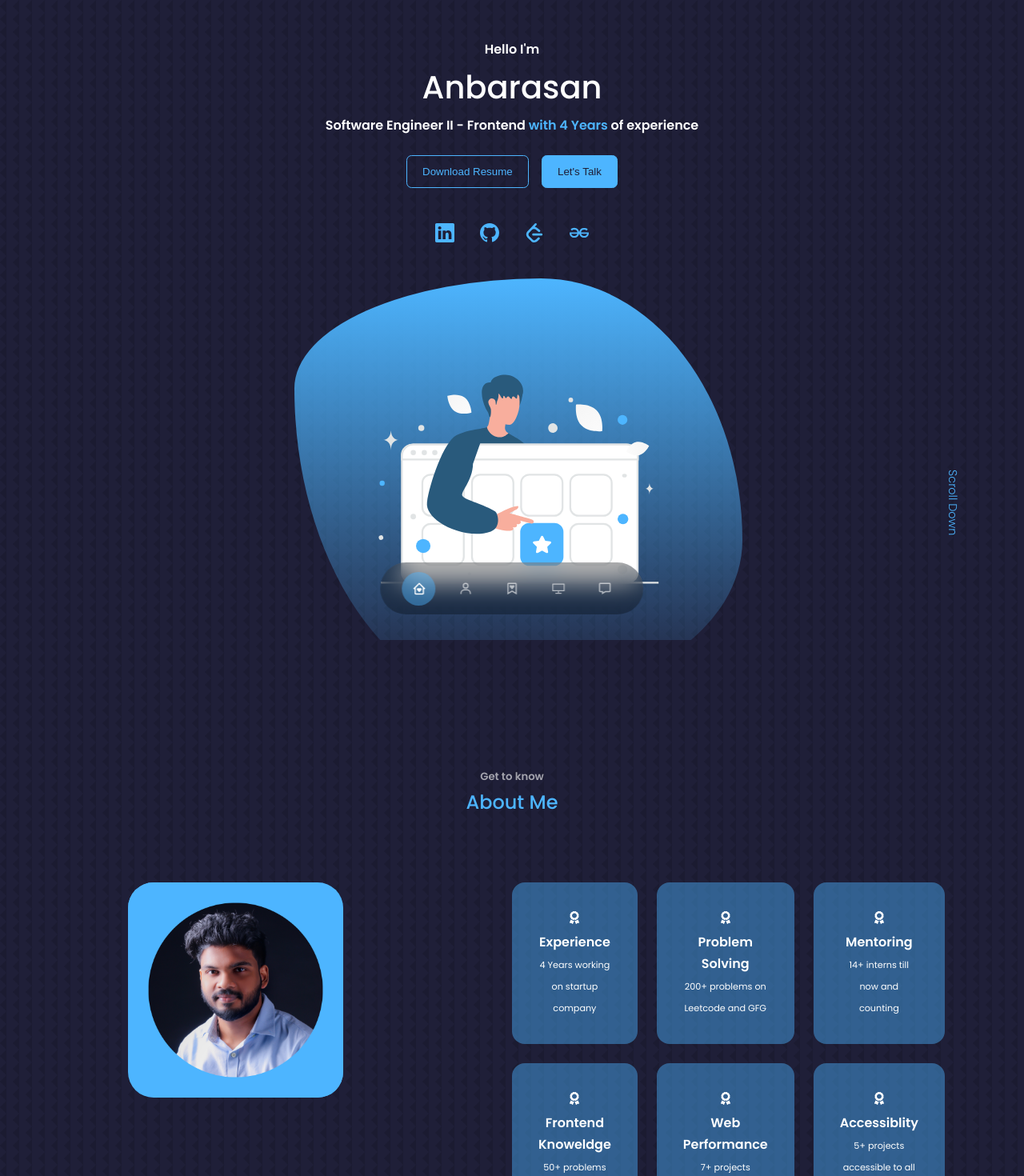
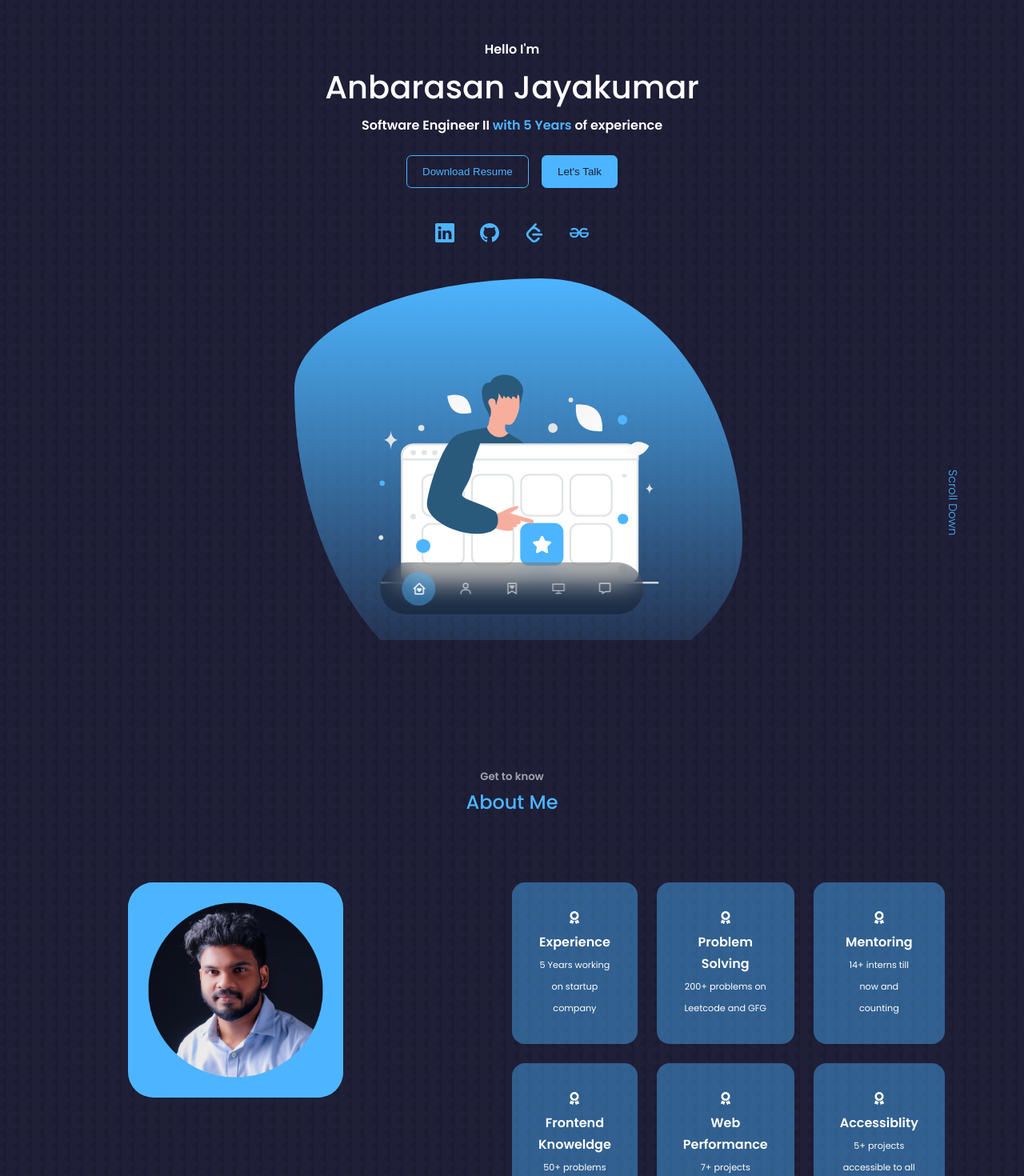
Before and after one commit to AnbarasanJ24/Portfolio-Anbarasan, a React (Create React App) app: page / in a window 1280 px wide. Shown: the top 1470 px of the page at 80% size. Built offline with nearby package versions, Linux system fonts and the light colour scheme.

Commit message:
Modified Resume and Contact Details

```diff
--- a/src/components/contact/Contact.jsx
+++ b/src/components/contact/Contact.jsx
@@ -1,10 +1,11 @@
-import React, { useRef } from 'react';
+import React, {  useRef } from 'react';
 import emailjs from 'emailjs-com';
 import './contact.css'
 import { BiMailSend } from 'react-icons/bi'
 import { BsWhatsapp } from 'react-icons/bs'
 
 const Contact = () => {
+
   const form = useRef();
 
   const sendEmail = (e) => {
@@ -36,7 +37,7 @@ const Contact = () => {
           <article className='contact__option'>
             <BsWhatsapp className='.contact__option-icon' />
             <h4>WhatsApp</h4>
-            <h5>+971 521587915</h5>
+            <h5>+971 521157855</h5>
             <a href="https://api.whatsapp.com/?send?phone=+971521587915"
               target='_blank' rel="noreferrer">Send a quick message</a>
           </article>
--- a/src/components/footer/Footer.jsx
+++ b/src/components/footer/Footer.jsx
@@ -24,7 +24,7 @@ const Footer = () => {
               target='_blank' rel="noreferrer"><BsWhatsapp className='footer__icons'/></a>
       </div>
       <div className="footer__copyright">
-        <small> Handcrafted with Love! &copy; 2022</small>
+        <small> Handcrafted with Love! &copy; 2023</small>
       </div>
     </footer>
   )
--- a/src/components/header/Header.jsx
+++ b/src/components/header/Header.jsx
@@ -9,8 +9,8 @@ const Header = () => {
     <header className='header__container'>
       <div className='container '>
         <h5>Hello I'm</h5>
-        <h1>Anbarasan</h1>
-        <h5>Software Engineer II - Frontend<span className='text-primary'> with 4 Years</span> of experience</h5>
+        <h1>Anbarasan Jayakumar</h1>
+        <h5>Software Engineer II <span className='text-primary'> with 5 Years</span> of experience</h5>
         <HeaderBtn />
         <SocialLinks />
 
@@ -20,8 +20,6 @@ const Header = () => {
 
         <a href="/#contact" className='scroll__down'>Scroll Down</a>
 
-
-
       </div>
     </header>
   )
--- a/src/components/header/HeaderBtn.jsx
+++ b/src/components/header/HeaderBtn.jsx
@@ -1,5 +1,5 @@
 import React from 'react'
-import resume from '../../assets/Anbarasan-Frontend-Engineer-4YOE.pdf'
+import resume from '../../assets/Anbarasan_FullStack_Resume.pdf'
 
 const HeaderBtn = () => {
   return (
--- a/src/data/about-me.js
+++ b/src/data/about-me.js
@@ -6,7 +6,7 @@ export const aboutMe= [
         id: 1,
         icon : <FaAward className='about-icon' />,
         title : 'Experience',
-        description : '4 Years working on startup company'
+        description : '5 Years working on startup company'
     },
     {
         id: 2,
```
Also changed, not shown: src/assets/final.jpg (added), 1 other file (tests, documents, lock files or other folders).
